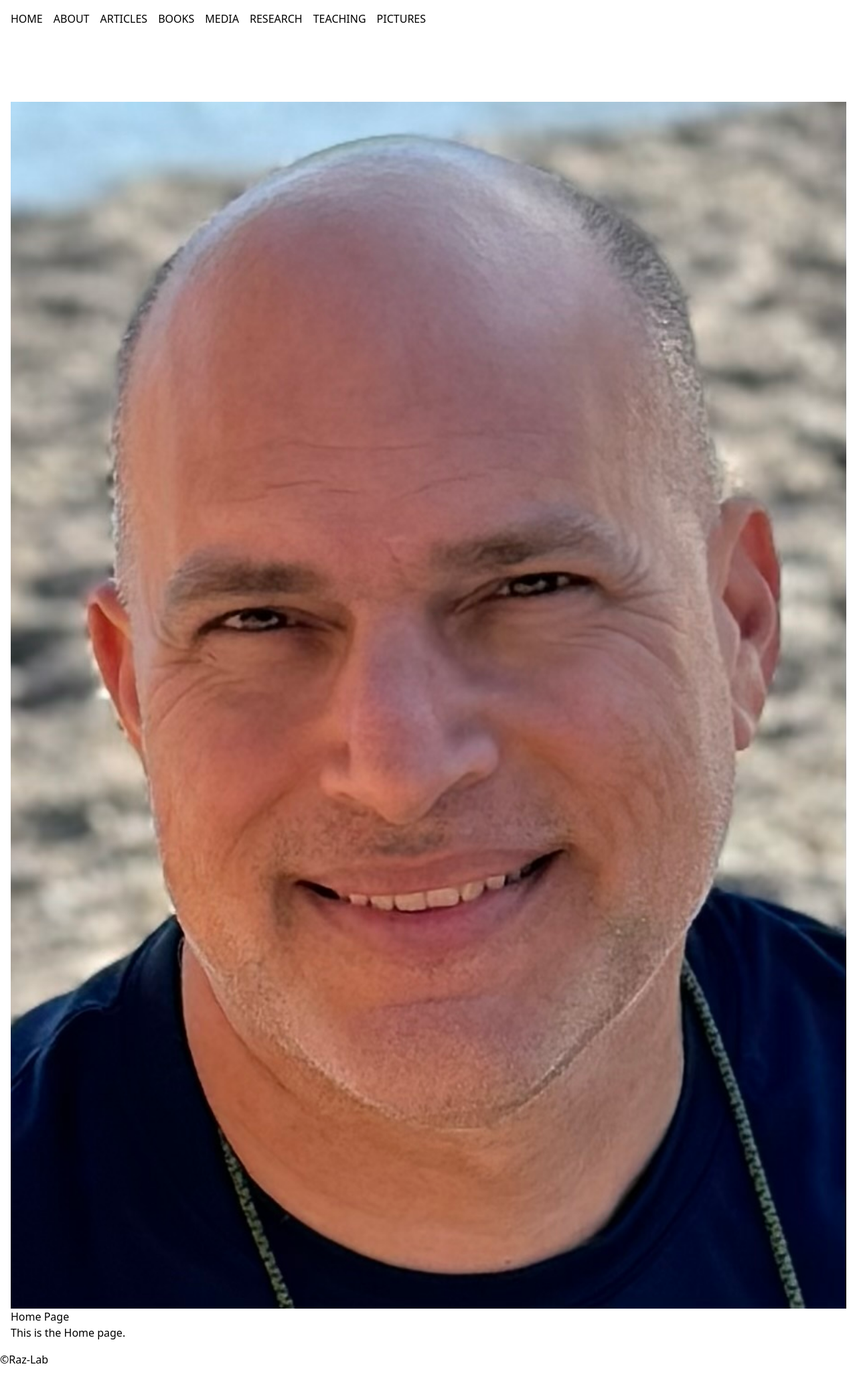
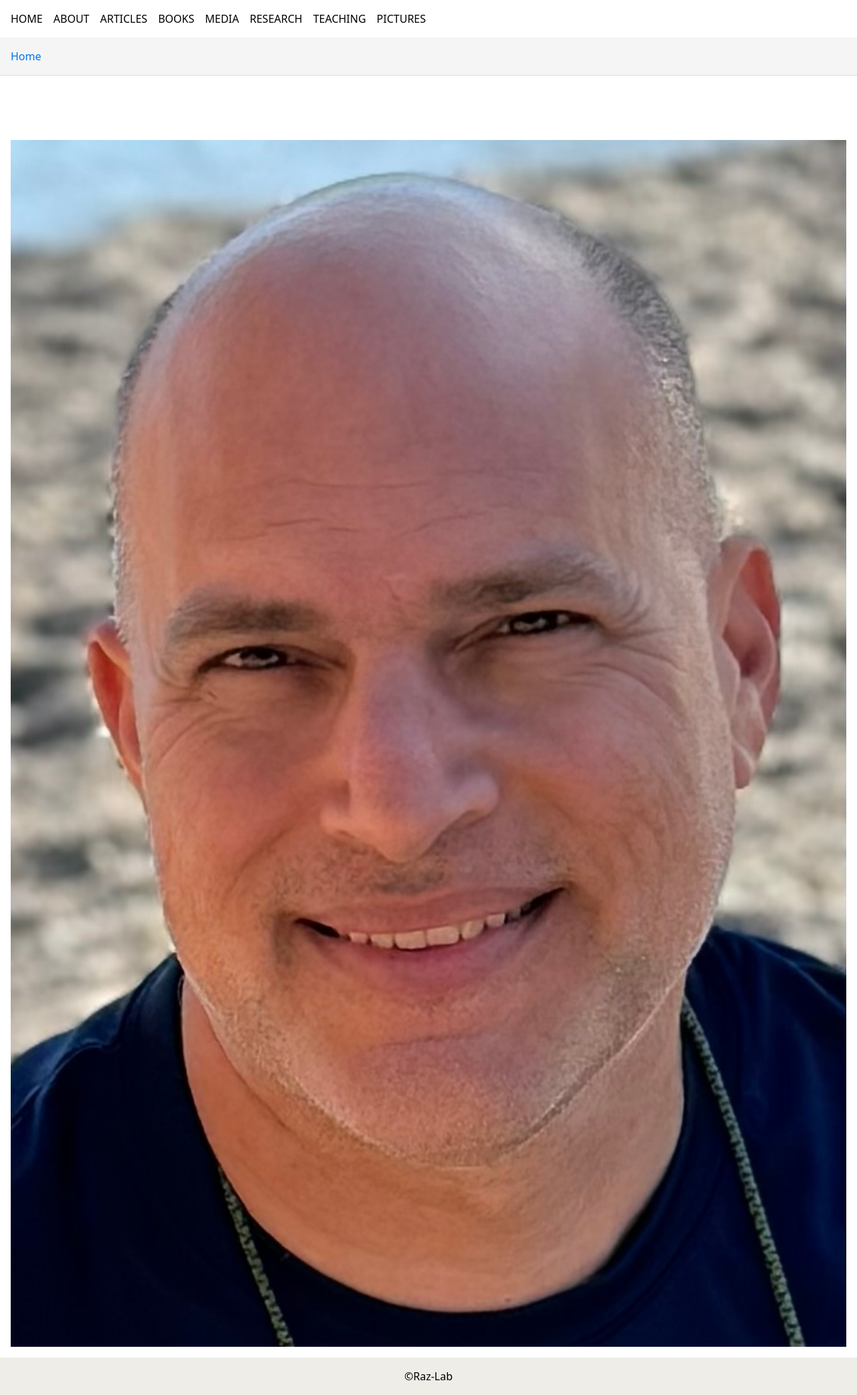
Before and after one commit to lucasadilla/raz, a Next.js app: page / in a window 1280 px wide. Shown: the whole page at 67% size. Before the commit the page ends 2042 px from the top, so only its background shows below. Built offline with nearby package versions, Linux system fonts and the light colour scheme.

Commit message:
lots of changes id rather not describe

```diff
--- /dev/null
+++ b/components/Breadcrumbs.js
@@ -0,0 +1,28 @@
+// components/Breadcrumbs.js
+import { useRouter } from 'next/router';
+import Link from 'next/link';
+
+const Breadcrumbs = () => {
+    const router = useRouter();
+    const pathnames = router.pathname.split('/').filter((x) => x);
+
+    return (
+        <nav className="breadcrumbs">
+            <ul>
+                <li>
+                    <Link href="/">Home</Link>
+                </li>
+                {pathnames.map((value, index) => {
+                    const href = '/' + pathnames.slice(0, index + 1).join('/');
+                    return (
+                        <li key={index}>
+                            <Link href={href}>{value}</Link>
+                        </li>
+                    );
+                })}
+            </ul>
+        </nav>
+    );
+};
+
+export default Breadcrumbs;
--- a/components/Footer.js
+++ b/components/Footer.js
@@ -3,10 +3,13 @@ import React from 'react';
 
 const Footer = () => {
     return (
-        <footer>
-            <p>©Raz-Lab</p>
+        <footer className="footer">
+            <div className="footer-content">
+                <span>©Raz-Lab</span>
+            </div>
         </footer>
-    );
+)
+    ;
 };
 
 export default Footer;
--- a/components/Navbar.js
+++ b/components/Navbar.js
@@ -1,8 +1,10 @@
 // components/Navbar.js
 import Link from 'next/link';
+import Breadcrumbs from './Breadcrumbs';
 
 export default function Navbar() {
     return (
+        <div>
             <nav className="bg-white p-4 flex justify-between items-center">
                 <div className="flex items-center">
                     <ul className="flex space-x-4">
@@ -49,5 +51,7 @@ export default function Navbar() {
                     </ul>
                 </div>
             </nav>
+            <Breadcrumbs />
+        </div>
     );
 }
--- /dev/null
+++ b/components/VideoEmbed.js
@@ -0,0 +1,20 @@
+// components/VideoEmbed.js
+const VideoEmbed = ({ src, title, width = "560", height = "315", referrerPolicy = "strict-origin-when-cross-origin" }) => {
+    return (
+        <div className="video-embed">
+            <iframe
+                src={src}
+                title={title}
+                width={width}
+                height={height}
+                frameBorder="0"
+                allow="accelerometer; autoplay; clipboard-write; encrypted-media; gyroscope; picture-in-picture; web-share"
+                referrerPolicy={referrerPolicy}
+                allowFullScreen
+                className="video-iframe"
+            ></iframe>
+        </div>
+    );
+};
+
+export default VideoEmbed;
--- a/pages/About.js
+++ b/pages/About.js
@@ -7,7 +7,7 @@ const About = () => {
         <div>
             <Navbar/>
             <main className="main-content">
-                <h1>About Page</h1>
+                <h1>About</h1>
                 <p>Dr. Amir Raz is a world-renowned expert on the science of suggestion with recent positions as Canada
                     Research Chair, Professor of Psychiatry, Neurology and Neurosurgery, and Psychology at McGill
                     University, and as Founding Director of The Institute for Interdisciplinary Brain and Behavioral
--- a/pages/Articles.js
+++ b/pages/Articles.js
@@ -7,8 +7,7 @@ const Articles = () => {
         <div>
             <Navbar/>
             <main className="main-content">
-                <h1>Articles Page</h1>
-                <p>This is the articles page.</p>
+
             </main>
             <Footer />
         </div>
--- a/pages/Books.js
+++ b/pages/Books.js
@@ -7,7 +7,6 @@ const Books = () => {
         <div>
             <Navbar/>
             <main className="main-content">
-                <h1>Books Page</h1>
                 <img src="/images/books/suggestibleBrain.png"/>
                 <img src="/images/books/casting-light-dark-side-imaging.png"/>
                 <img src="/images/books/how-not-to-train-your-brain.png"/>
--- a/pages/Media.js
+++ b/pages/Media.js
@@ -1,19 +1,22 @@
 // pages/Media.js
 import Navbar from "../components/Navbar";
 import Footer from "../components/Footer";
+import VideoEmbed from "../components/VideoEmbed";
 
 const Media = () => {
     return (
         <div>
-            <Navbar/>
+            <Navbar />
             <main className="main-content">
-                <h1>Media Page</h1>
-
-                <p>This is the media page.</p>
+                <VideoEmbed src="https://www.youtube.com/embed/3evqptjrGGs?si=XAZppHtwGGFIA9lC" title="YouTube video player" />
+                <VideoEmbed src="https://www.youtube.com/embed/vg540H9uHuA?si=lvZVxbv7zulclSmt" title="The Magic and Deception with Dr. Amir Raz" />
+                <VideoEmbed src="https://www.youtube.com/embed/vLAvoaln8oU?si=qkJUQ0-k0FZplbRY" title="YouTube Video" />
+                <VideoEmbed src="https://player.vimeo.com/video/117024196?badge=0&amp;autopause=0&amp;player_id=0&amp;app_id=58479" title="Vimeo Video" />
+                <VideoEmbed src="https://player.vimeo.com/video/221348961?badge=0&amp;autopause=0&amp;player_id=0&amp;app_id=58479" title="Vimeo Video" />
             </main>
             <Footer />
         </div>
-);
+    );
 };
 
 export default Media;
--- a/pages/Research.js
+++ b/pages/Research.js
@@ -7,8 +7,6 @@ const Research = () => {
         <div>
             <Navbar/>
             <main className="main-content">
-                <h1>Research Page</h1>
-                <p>This is the research page.</p>
             </main>
             <Footer />
         </div>
--- a/pages/Teaching.js
+++ b/pages/Teaching.js
@@ -7,8 +7,6 @@ const Teaching = () => {
         <div>
             <Navbar/>
             <main className="main-content">
-                <h1>Teaching Page</h1>
-                <p>This is the teaching page.</p>
             </main>
             <Footer />
         </div>
--- a/pages/index.js
+++ b/pages/index.js
@@ -8,8 +8,6 @@ export default function Home() {
             <Navbar />
             <main className="main-content">
                 <img src="/images/profile picture.JPG" alt="Banner" className="w-full h-auto"/>
-                <h1>Home Page</h1>
-                <p>This is the Home page.</p>
             </main>
             <Footer/>
         </div>
--- a/styles/global.css
+++ b/styles/global.css
@@ -37,3 +37,60 @@
     height: 100%;
     object-fit: cover;
 }
+
+.video-embed {
+    margin: 1rem 0;
+    position: relative;
+    padding-bottom: 56.25%; /* 16:9 aspect ratio */
+    height: 0;
+}
+
+.video-iframe {
+    position: absolute;
+    top: 0;
+    left: 0;
+    width: 100%;
+    height: 100%;
+}
+
+.footer {
+    margin-top: auto;
+    background-color: #eeede8;
+    color: #000000;
+    padding: 1rem;
+    text-align: center;
+    width: 100%;
+}
+
+.footer-content {
+    display: flex;
+    align-items: center;
+    justify-content: center;
+    gap: 30rem;
+}
+
+/* styles/global.css */
+.breadcrumbs {
+    padding: 1rem;
+    background-color: #f5f5f5;
+    border-bottom: 1px solid #ddd;
+}
+
+.breadcrumbs ul {
+    list-style: none;
+    display: flex;
+    gap: 0.5rem;
+}
+
+.breadcrumbs li {
+    display: inline;
+}
+
+.breadcrumbs a {
+    text-decoration: none;
+    color: #0070f3;
+}
+
+.breadcrumbs a:hover {
+    text-decoration: underline;
+}
```
Lines whose indentation alone changed are shown as unchanged.
